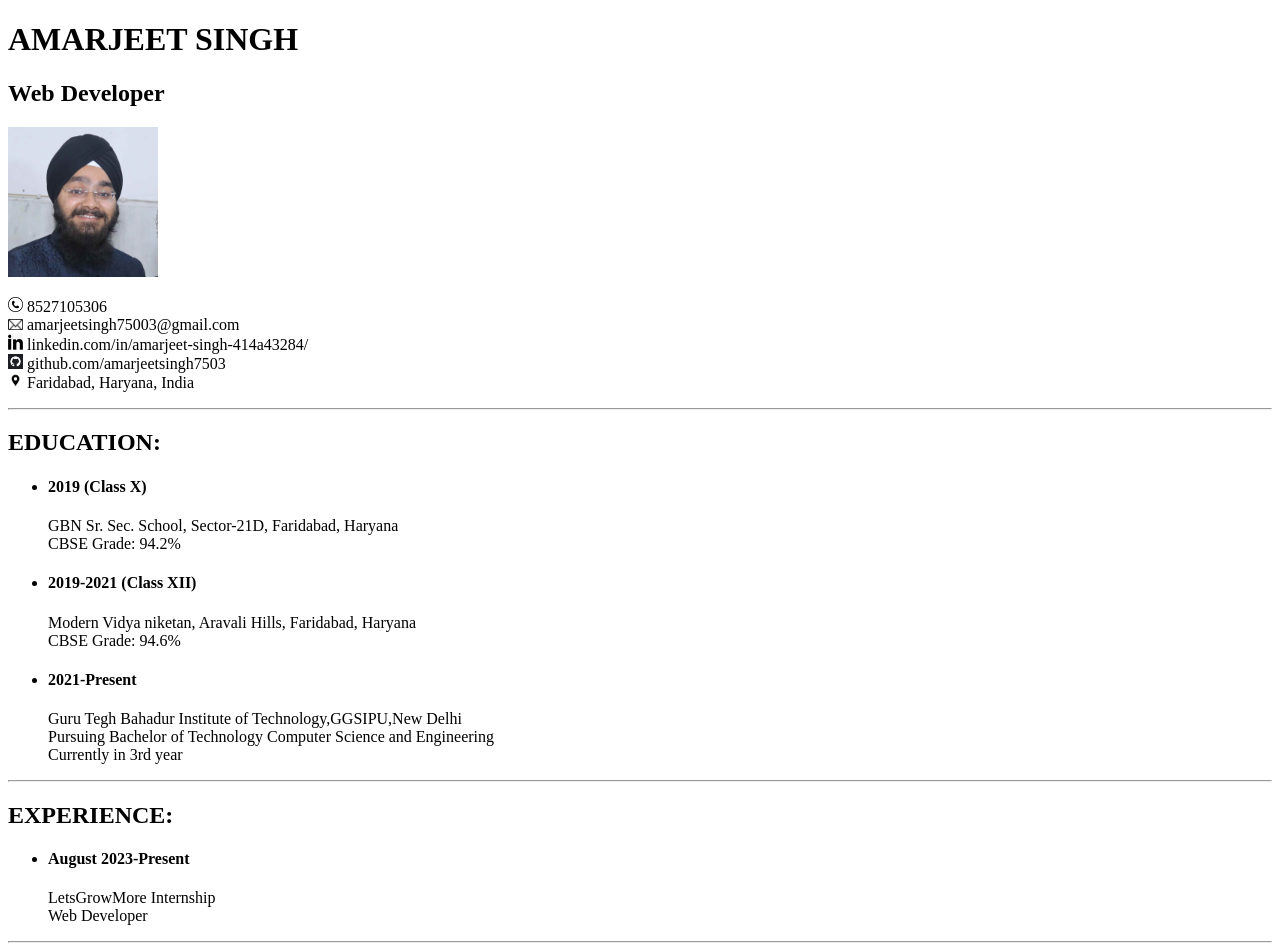
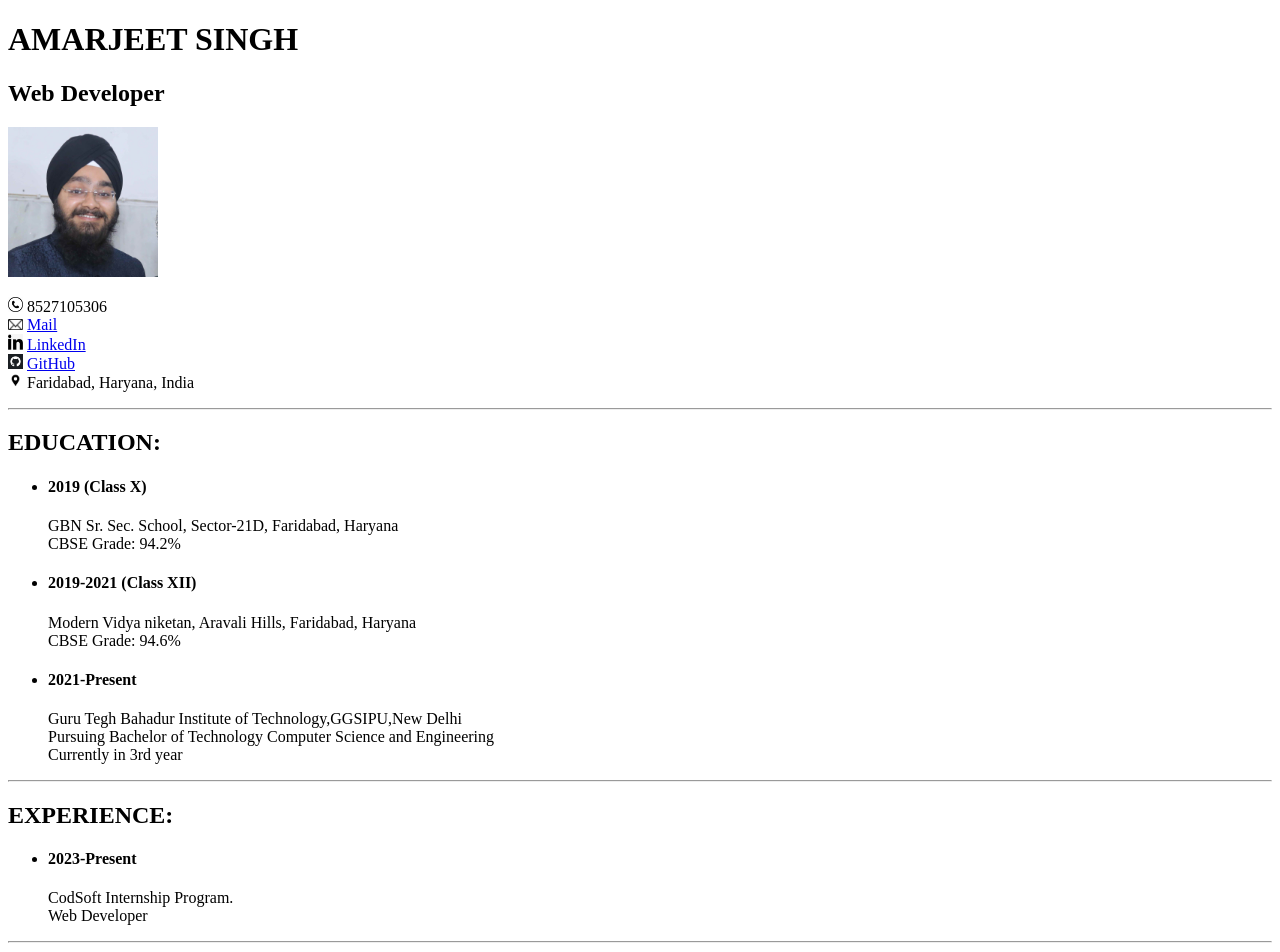
Before and after one commit to amarjeetsingh7503/resume, a plain HTML site: page index.html in a window 1280 px wide. Shown: the top 952 px of the page. Drawn offline with Linux system fonts and the light colour scheme.

Commit message:
Update index.html

```diff
--- a/index.html
+++ b/index.html
@@ -11,9 +11,19 @@
     <img src="./assets/img/myimage.png" width="150"><br>
     <p>
         <img src="./assets/img/contactsymbol.png" width="15"> 8527105306 <br>
-        <img src="./assets/img/mailsymbol.png" width="15"> amarjeetsingh75003@gmail.com <br>
-        <img src="./assets/img/linkedinsymbol.png" width="15"> linkedin.com/in/amarjeet-singh-414a43284/ <br>
-        <img src="./assets/img/githubsymbol.png" width="15"> github.com/amarjeetsingh7503 <br>
+
+        <img src="./assets/img/mailsymbol.png" width="15">
+        <a href="https://mail.google.com/mail/u/0/#inbox?compose=GTvVlcRzDDDhcNpnGDRvlFPtRpZrpCVHvVPvcgXpPXsTbGmkwszTkDKhjNqXmkSfNMsQzHSZSCtDx">
+            Mail</a><br>
+
+        <img src="./assets/img/linkedinsymbol.png" width="15">
+        <a href="https://www.linkedin.com/in/amarjeet-singh-414a43284/">
+            LinkedIn</a><br>
+
+        <img src="./assets/img/githubsymbol.png" width="15">
+        <a href="https://github.com/amarjeetsingh7503">
+        GitHub </a><br>
+
         <img src="./assets/img/locationsybmol.png" width="15"> Faridabad, Haryana, India
         <hr>
     </p>
@@ -52,10 +62,10 @@
     <h2>EXPERIENCE:</h2>
     <ul>
         <li><h4>
-                August 2023-Present
+                2023-Present
             </h4>
             <p>
-                LetsGrowMore Internship<br>
+                CodSoft Internship Program. <br>
                 Web Developer <br>
             </p>
         </li>
```
